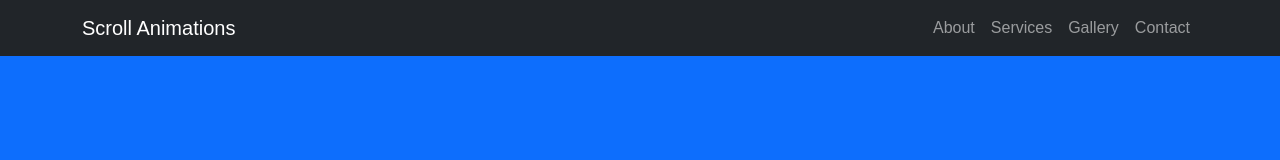
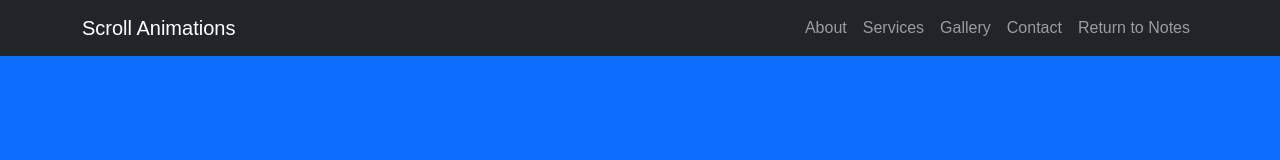
Before and after one commit to REPHEL-0101/css1, a plain HTML site: page scroll-animations.html in a window 1280 px wide. Shown: the top 160 px of the page. Drawn offline with nearby package versions, Linux system fonts and the light colour scheme.

Commit message:
Update scroll-animations.html

```diff
--- a/scroll-animations.html
+++ b/scroll-animations.html
@@ -63,6 +63,7 @@
           <li class="nav-item"><a class="nav-link" href="#services">Services</a></li>
           <li class="nav-item"><a class="nav-link" href="#gallery">Gallery</a></li>
           <li class="nav-item"><a class="nav-link" href="#contact">Contact</a></li>
+          <li class="nav-item"><a class="nav-link" href="https://notes.strangerephel.com/full-stack-development/">Return to Notes</a></li>
         </ul>
       </div>
     </div>
```
